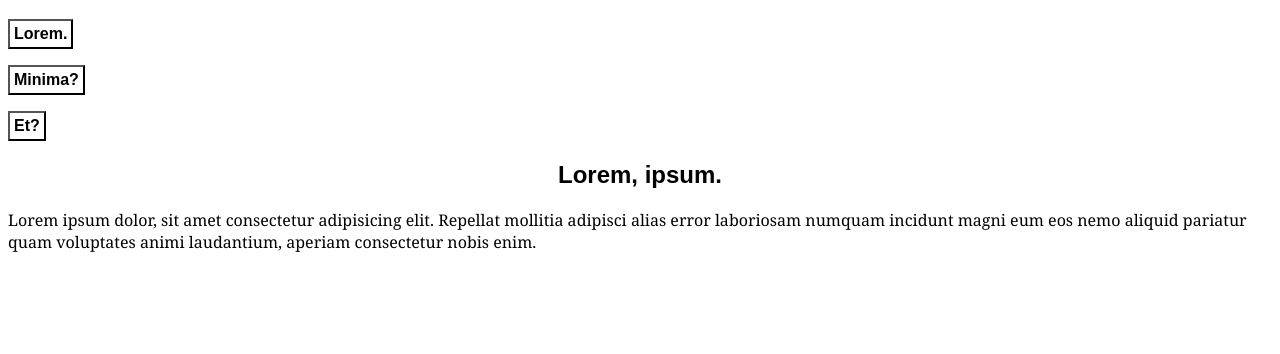
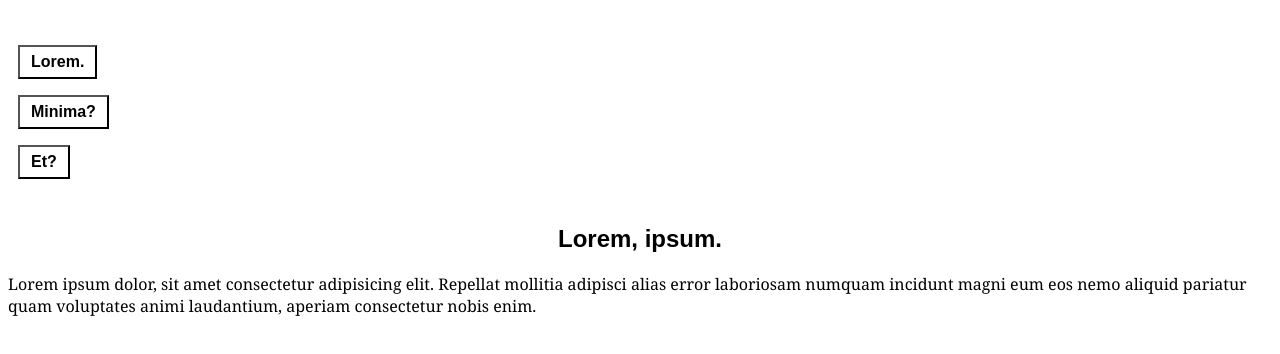
Before and after one commit to MMI-SAE-105/2022-r113-tp2-menu-alpinejs-zavicat, a website built with Parcel: page index.html in a window 1280 px wide. Shown: the part 124-478 px from the top of the page. Built offline with nearby package versions, Linux system fonts and the light colour scheme.

Commit message:
mise a jour style

```diff
--- a/index.html
+++ b/index.html
@@ -57,6 +57,7 @@
         </ul>
       </ul>
     </nav>
+    <section class="body">
       <dl x-data="{dd: false}">
         <button>
           <dt @click="dd=! dd">Lorem.</dt>
@@ -84,6 +85,7 @@
     nemo aliquid pariatur quam voluptates animi laudantium, aperiam
     consectetur nobis enim.
   </p>
+  </section>
 </body>
 
 </html>
--- a/src/css/styles.css
+++ b/src/css/styles.css
@@ -9,10 +9,10 @@ h2 {
     text-decoration: none;
 }
 
-button {
-    padding: 0;
-    background: none;
+.header__menuBtn {
     text-decoration: none;
+    padding: 8px;
+    ;
 }
 
 p {
@@ -22,18 +22,22 @@ p {
 dt {
     font-family: 'Poppins', sans-serif;
     font-size: medium;
+    padding: 3px;
+    margin: 2px;
     font-weight: bold;
-    padding: 2px;
-    margin: 2px;
 }
 
 dd {
     font-family: Georgia, 'Times New Roman', Times, serif;
     padding: 5px;
+    margin: 10px;
 }
 
-.header__menuBtn {
+button {
+    background: none;
     text-decoration: none;
-    padding: 8px;
-    ;
 }
+
+.body {
+    padding: 10px
+}
```
Lines whose indentation alone changed are shown as unchanged.
